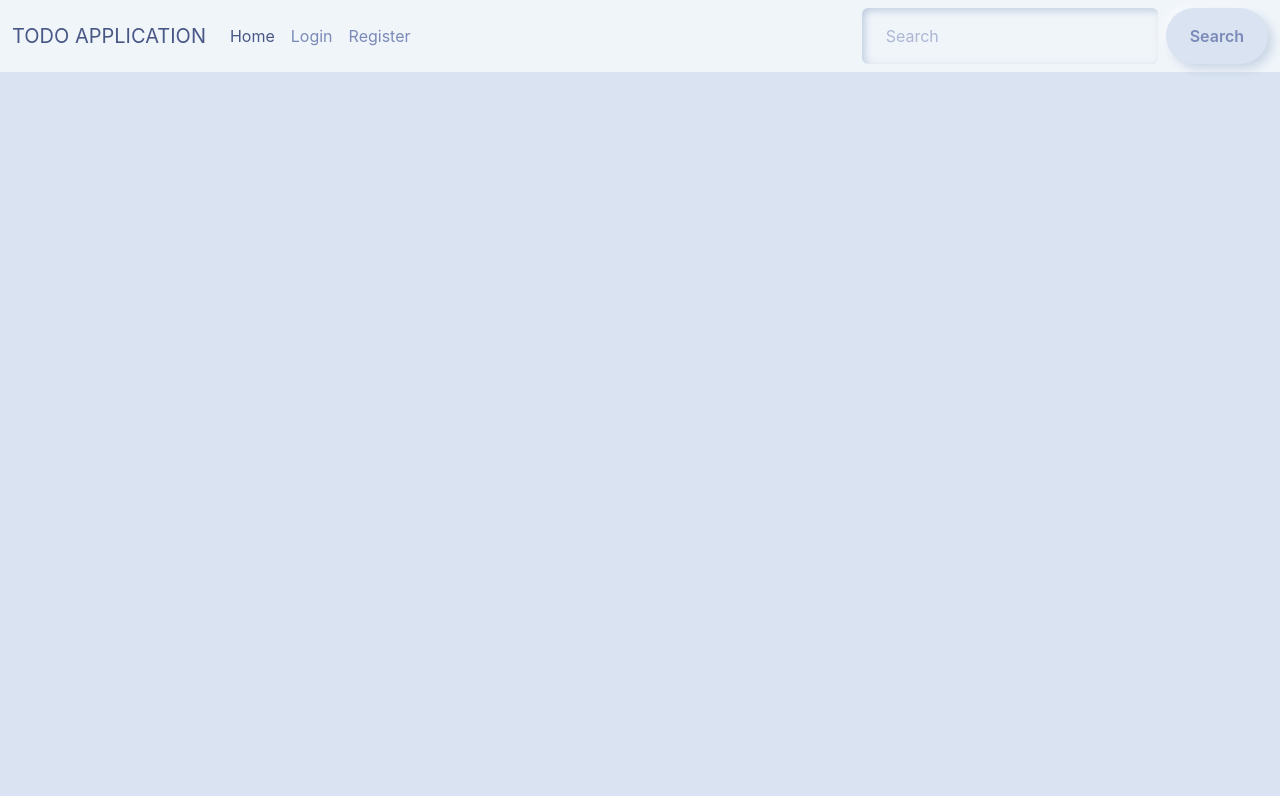
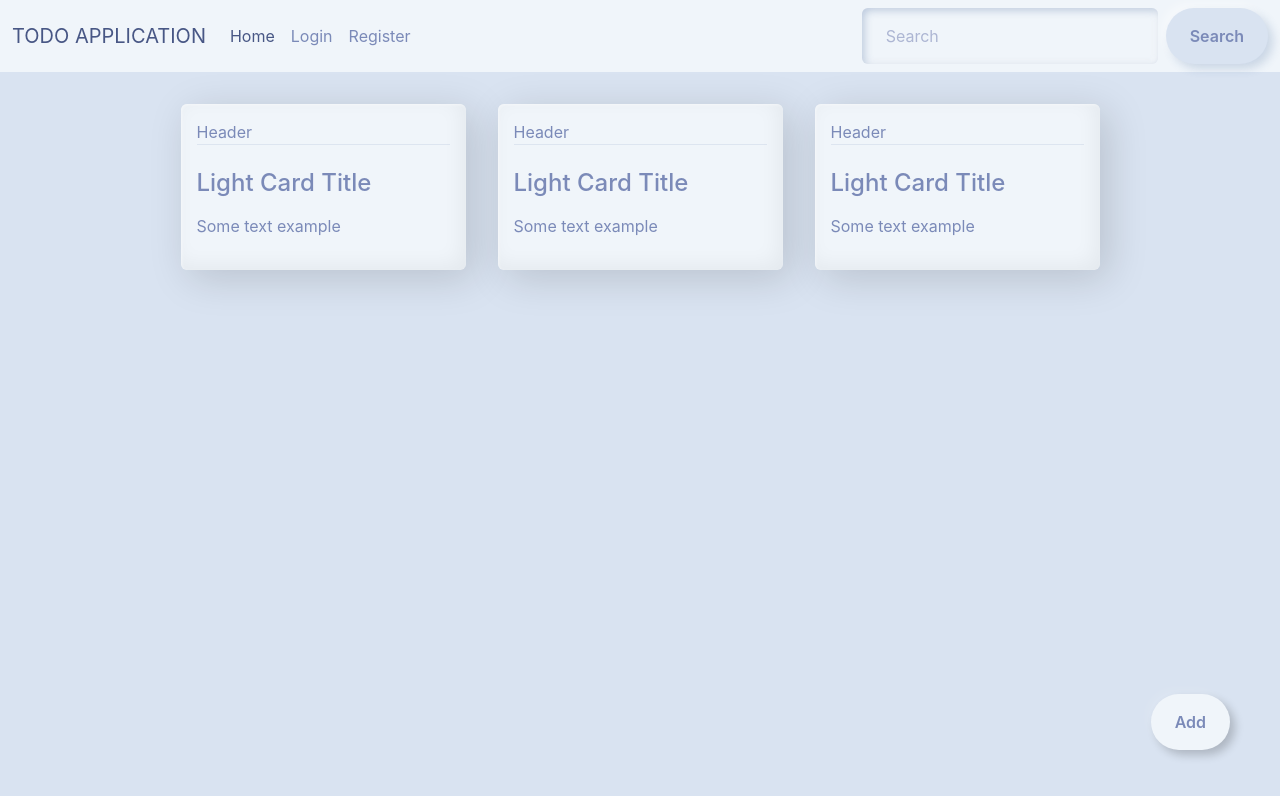
Before and after one commit to bhanu-21/Todo-Application, a React (Create React App) app in the folder frontend/: page / in a window 1280 px wide. Shown: the top 796 px of the page. Built offline with nearby package versions, Linux system fonts and the light colour scheme.

Commit message:
Adding todos to homepage

```diff
--- a/frontend/src/App.js
+++ b/frontend/src/App.js
@@ -1,7 +1,7 @@
 import { BrowserRouter, Route, Routes } from 'react-router-dom';
 import Home from './components/Home';
-import Register from './components/Register';
-import Login from './components/Login';
+import Register from './authentication/Register';
+import Login from './authentication/Login';
 
 function App() {
   return (
--- a/frontend/src/components/Login.js
+++ b/frontend/src/authentication/Login.js
@@ -3,7 +3,7 @@ import { login } from "../services/api";
 import { useNavigate } from "react-router-dom";
 import { ToastContainer, toast } from 'react-toastify';
 import 'react-toastify/dist/ReactToastify.css';
-import Header from "./Header";
+import Header from "../components/Header";
 
 function Login() {
     const [form, setForm] = useState({
--- a/frontend/src/components/Register.js
+++ b/frontend/src/authentication/Register.js
@@ -3,7 +3,7 @@ import { register } from "../services/api";
 import { ToastContainer, toast } from "react-toastify";
 import 'react-toastify/dist/ReactToastify.css';
 import { useNavigate } from "react-router-dom";
-import Header from "./Header";
+import Header from "../components/Header";
 
 function Register() {
     const [form, setForm] = useState({
--- a/frontend/src/components/Home.js
+++ b/frontend/src/components/Home.js
@@ -1,10 +1,51 @@
 import React from 'react'
 import Header from './Header';
+import Todo from './Todo';
 
 function Home() {
     return (
         <div>
             <Header />
+
+            <div className="container">
+                <div className="row justify-content-md-center mt-4">
+                    <Todo />
+                    <Todo />
+                    <Todo />
+                </div>
+            </div>
+
+            <div className='' style={{ position: 'fixed', right: 50, bottom: 50, zIndex: 1030 }}>
+                <button
+                    type='button'
+                    data-bs-toggle="modal"
+                    data-bs-target="#exampleModal"
+                    className='btn btn-outline-light'>
+                    Add
+                </button>
+            </div>
+
+            <div className="modal fade mt-5" id="exampleModal">
+                <div className="modal-dialog" role='document'>
+                    <div className="modal-content">
+                        <div className="modal-header">
+                            <h5 className="modal-title">Add New Todo</h5>
+                            <button type="button" className="btn-close" data-bs-dismiss="modal" aria-label="Close">
+                                <span aria-hidden="true"></span>
+                            </button>
+                        </div>
+                        <div className="modal-body">
+                            <div className="form-group">
+                                <textarea name="" className='form-control' rows={3} placeholder='Write todos...'></textarea>
+                            </div>
+                        </div>
+                        <div className="modal-footer">
+                            <button className="btn btn-secondary">Save Todo</button>
+                            <button className="btn btn-secondary" data-bs-dismiss="modal">Close</button>
+                        </div>
+                    </div>
+                </div>
+            </div>
         </div>
     )
 }
--- /dev/null
+++ b/frontend/src/components/Todo.js
@@ -0,0 +1,17 @@
+import React from 'react'
+
+function Todo() {
+    return (
+        <div className='col-sm-3 mx-3 my-2 alert bg-light mb-3' style={{ maxWidth: "20rem" }}>
+            <div className="card-header mb-4">
+                Header
+            </div>
+            <div className="card-body">
+                <h4 className='card-title mb-3'>Light Card Title</h4>
+                <p className='card-text mb-3'>Some text example</p>
+            </div>
+        </div>
+    )
+}
+
+export default Todo;
```
